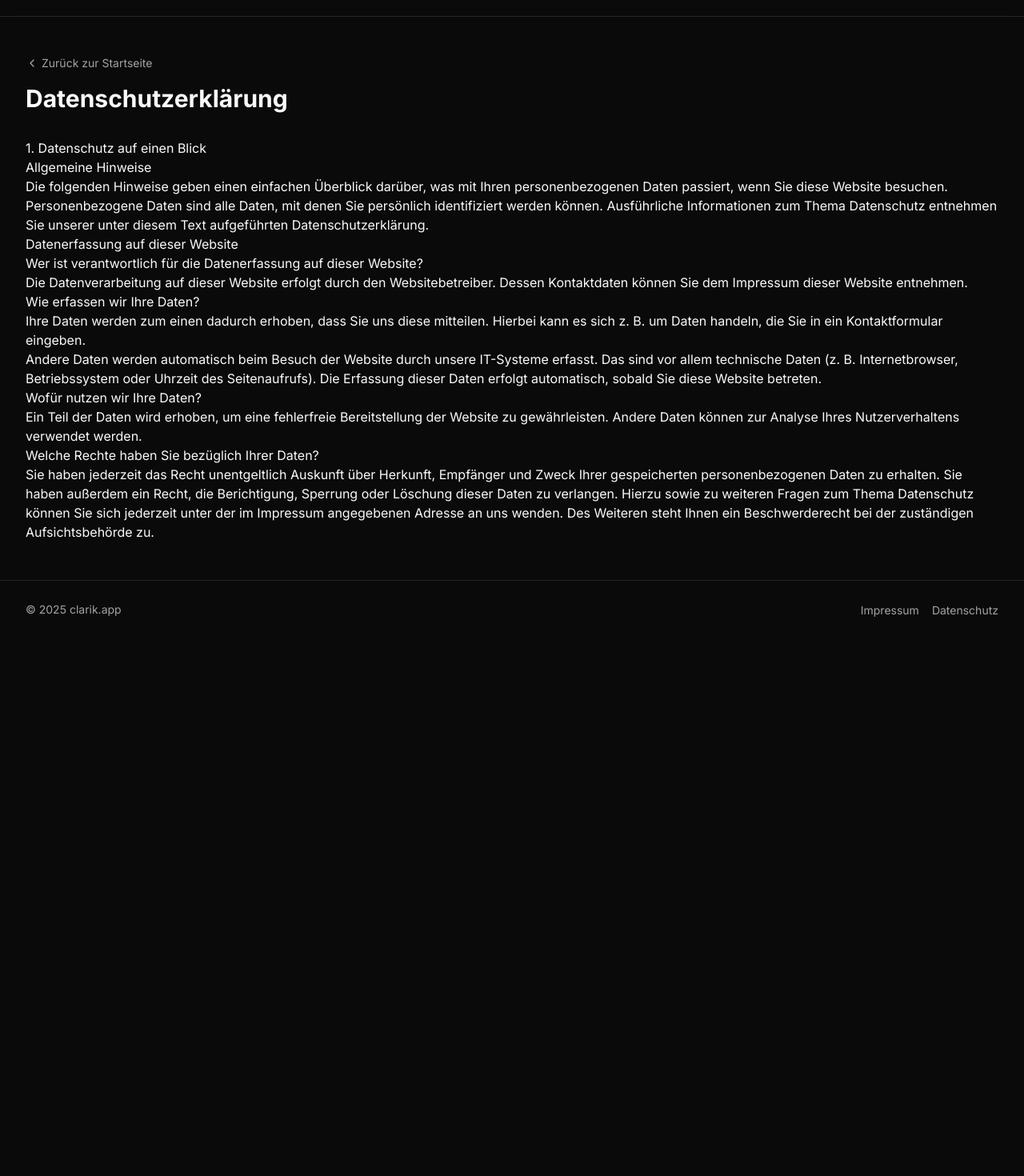
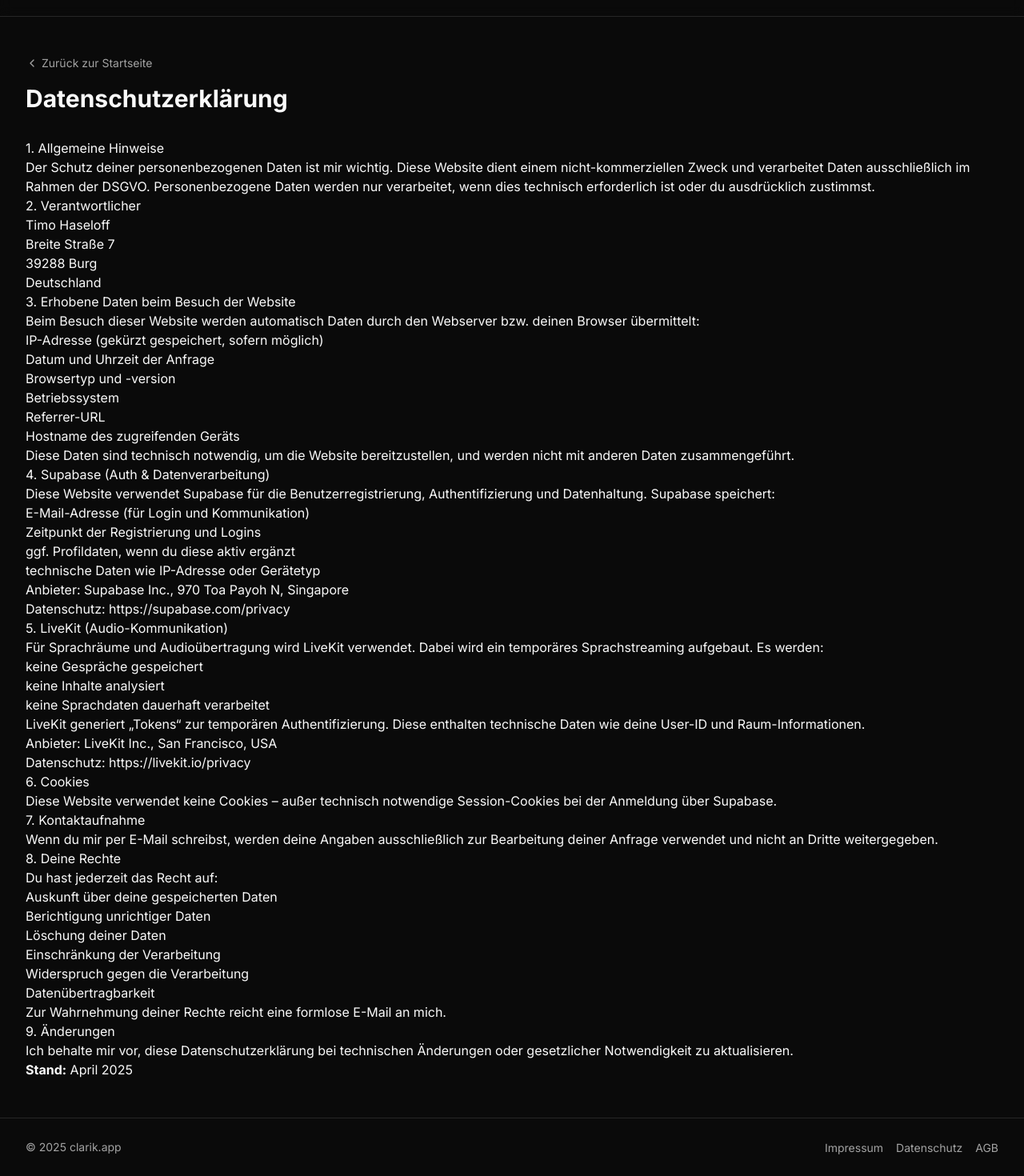
Before and after one commit to ttvtimotheus/clarik, a Next.js app: page /datenschutz in a window 1280 px wide. Shown: the part 44-1514 px from the top of the page at 80% size. Before the commit the page ends 842 px from the top, so only its background shows below. Built offline with nearby package versions, Linux system fonts and the light colour scheme; no server answers.

Commit message:
AGB-Seite erstellt und in Footer eingefügt

```diff
--- /dev/null
+++ b/app/agb/page.tsx
@@ -0,0 +1,122 @@
+import * as React from "react"
+import Link from "next/link"
+import { ChevronLeft } from "lucide-react"
+import { Footer } from "@/components/Footer"
+
+export default function AGBPage() {
+  return (
+    <div className="flex min-h-screen flex-col">
+      <header className="border-b border-border bg-background/95 backdrop-blur supports-[backdrop-filter]:bg-background/60">
+        <div className="container flex h-16 items-center justify-between py-4">
+          <Link href="/" className="flex items-center space-x-2">
+            <span className="text-xl font-bold text-primary">clarik</span>
+          </Link>
+        </div>
+      </header>
+      <main className="flex-1">
+        <section className="container py-12">
+          <Link
+            href="/"
+            className="inline-flex items-center text-sm text-muted-foreground hover:text-primary mb-4"
+          >
+            <ChevronLeft className="mr-1 h-4 w-4" />
+            Zurück zur Startseite
+          </Link>
+
+          <h1 className="text-3xl font-bold mb-8">Allgemeine Geschäftsbedingungen</h1>
+
+          <div className="prose prose-invert max-w-none">
+            <h2>1. Geltungsbereich</h2>
+            <p>
+              Diese Allgemeinen Geschäftsbedingungen (AGB) gelten für die Nutzung der Plattform clarik.app,
+              betrieben von Timo Haseloff (im Folgenden "Betreiber" genannt).
+            </p>
+            <p>
+              Mit der Registrierung bzw. Nutzung der Plattform akzeptiert der Nutzer diese AGB.
+            </p>
+
+            <h2>2. Leistungsbeschreibung</h2>
+            <p>
+              Clarik ist eine Plattform für sprachbasierte Diskussionen mit Fokus auf Klarheit.
+              Die Plattform ermöglicht es Nutzern, an Audio-Diskussionsräumen teilzunehmen oder
+              eigene Räume zu erstellen.
+            </p>
+            <p>
+              Der Betreiber stellt lediglich die technische Infrastruktur zur Verfügung,
+              ohne Einfluss auf die Inhalte der Gespräche zu nehmen.
+            </p>
+
+            <h2>3. Nutzungsbedingungen</h2>
+            <h3>3.1 Registrierung</h3>
+            <p>
+              Für die vollständige Nutzung der Plattform ist eine Registrierung erforderlich.
+              Der Nutzer verpflichtet sich, wahrheitsgemäße Angaben zu machen und seine
+              Zugangsdaten geheim zu halten.
+            </p>
+
+            <h3>3.2 Verantwortung für Inhalte</h3>
+            <p>
+              Der Nutzer ist für alle von ihm erstellten oder geteilten Inhalte selbst verantwortlich.
+              Es ist untersagt, rechtswidrige, beleidigende, diskriminierende oder anderweitig
+              unangemessene Inhalte zu verbreiten.
+            </p>
+
+            <h3>3.3 Verfügbarkeit</h3>
+            <p>
+              Der Betreiber ist bemüht, einen unterbrechungsfreien Zugang zur Plattform zu ermöglichen,
+              kann jedoch keine Garantie für die ständige Verfügbarkeit übernehmen. Wartungsarbeiten
+              oder technische Störungen können zu vorübergehenden Einschränkungen führen.
+            </p>
+
+            <h2>4. Rechte und Pflichten des Betreibers</h2>
+            <p>
+              Der Betreiber behält sich vor, bei Verstößen gegen diese AGB Nutzerkonten zu sperren
+              oder zu löschen. Dies gilt insbesondere bei:
+            </p>
+            <ul>
+              <li>Verbreitung rechtswidriger Inhalte</li>
+              <li>Belästigung anderer Nutzer</li>
+              <li>Missbrauch der Plattform für kommerzielle Zwecke ohne Zustimmung</li>
+              <li>Verstoß gegen die guten Sitten oder geltendes Recht</li>
+            </ul>
+
+            <h2>5. Haftungsausschluss</h2>
+            <p>
+              Der Betreiber haftet nicht für Inhalte, die von Nutzern erstellt oder geteilt werden.
+              Eine Überwachung der Inhalte findet nicht statt.
+            </p>
+            <p>
+              Für Schäden, die durch die Nutzung oder Nichtverfügbarkeit der Plattform entstehen,
+              haftet der Betreiber nur bei Vorsatz oder grober Fahrlässigkeit.
+            </p>
+
+            <h2>6. Datenschutz</h2>
+            <p>
+              Informationen zur Verarbeitung personenbezogener Daten finden sich in der
+              <Link href="/datenschutz" className="text-primary hover:underline"> Datenschutzerklärung</Link>.
+            </p>
+
+            <h2>7. Änderung der AGB</h2>
+            <p>
+              Der Betreiber behält sich vor, diese AGB jederzeit zu ändern. Änderungen werden auf
+              der Plattform bekannt gegeben. Die fortgesetzte Nutzung nach Inkrafttreten von
+              Änderungen gilt als Zustimmung zu den neuen Bedingungen.
+            </p>
+
+            <h2>8. Schlussbestimmungen</h2>
+            <p>
+              Sollten einzelne Bestimmungen dieser AGB unwirksam sein, bleibt die Wirksamkeit
+              der übrigen Bestimmungen davon unberührt.
+            </p>
+            <p>
+              Es gilt deutsches Recht unter Ausschluss des UN-Kaufrechts.
+            </p>
+
+            <p><strong>Stand:</strong> April 2025</p>
+          </div>
+        </section>
+      </main>
+      <Footer />
+    </div>
+  )
+}
--- a/app/datenschutz/page.tsx
+++ b/app/datenschutz/page.tsx
@@ -26,47 +26,106 @@ export default function DatenschutzPage() {
           <h1 className="text-3xl font-bold mb-8">Datenschutzerklärung</h1>
 
           <div className="prose prose-invert max-w-none">
-            <h2>1. Datenschutz auf einen Blick</h2>
-            <h3>Allgemeine Hinweise</h3>
+            <h2>1. Allgemeine Hinweise</h2>
             <p>
-              Die folgenden Hinweise geben einen einfachen Überblick darüber, was mit Ihren personenbezogenen Daten passiert,
-              wenn Sie diese Website besuchen. Personenbezogene Daten sind alle Daten, mit denen Sie persönlich
-              identifiziert werden können. Ausführliche Informationen zum Thema Datenschutz entnehmen Sie unserer
-              unter diesem Text aufgeführten Datenschutzerklärung.
+              Der Schutz deiner personenbezogenen Daten ist mir wichtig. Diese Website dient einem
+              nicht-kommerziellen Zweck und verarbeitet Daten ausschließlich im Rahmen der DSGVO.
+              Personenbezogene Daten werden nur verarbeitet, wenn dies technisch erforderlich ist oder
+              du ausdrücklich zustimmst.
             </p>
 
-            <h3>Datenerfassung auf dieser Website</h3>
+            <h2>2. Verantwortlicher</h2>
             <p>
-              Wer ist verantwortlich für die Datenerfassung auf dieser Website?<br />
-              Die Datenverarbeitung auf dieser Website erfolgt durch den Websitebetreiber. Dessen Kontaktdaten
-              können Sie dem Impressum dieser Website entnehmen.
+              Timo Haseloff<br />
+              Breite Straße 7<br />
+              39288 Burg<br />
+              Deutschland
             </p>
 
-            <h3>Wie erfassen wir Ihre Daten?</h3>
+            <h2>3. Erhobene Daten beim Besuch der Website</h2>
             <p>
-              Ihre Daten werden zum einen dadurch erhoben, dass Sie uns diese mitteilen. Hierbei kann es sich z. B.
-              um Daten handeln, die Sie in ein Kontaktformular eingeben.
+              Beim Besuch dieser Website werden automatisch Daten durch den Webserver bzw. deinen Browser
+              übermittelt:
             </p>
+            <ul>
+              <li>IP-Adresse (gekürzt gespeichert, sofern möglich)</li>
+              <li>Datum und Uhrzeit der Anfrage</li>
+              <li>Browsertyp und -version</li>
+              <li>Betriebssystem</li>
+              <li>Referrer-URL</li>
+              <li>Hostname des zugreifenden Geräts</li>
+            </ul>
             <p>
-              Andere Daten werden automatisch beim Besuch der Website durch unsere IT-Systeme erfasst. Das sind vor
-              allem technische Daten (z. B. Internetbrowser, Betriebssystem oder Uhrzeit des Seitenaufrufs). Die
-              Erfassung dieser Daten erfolgt automatisch, sobald Sie diese Website betreten.
+              Diese Daten sind technisch notwendig, um die Website bereitzustellen, und werden nicht mit
+              anderen Daten zusammengeführt.
             </p>
 
-            <h3>Wofür nutzen wir Ihre Daten?</h3>
+            <h2>4. Supabase (Auth & Datenverarbeitung)</h2>
             <p>
-              Ein Teil der Daten wird erhoben, um eine fehlerfreie Bereitstellung der Website zu gewährleisten.
-              Andere Daten können zur Analyse Ihres Nutzerverhaltens verwendet werden.
+              Diese Website verwendet <a href="https://supabase.com" target="_blank" rel="noopener noreferrer">Supabase</a> für die Benutzerregistrierung, Authentifizierung und Datenhaltung.
+              Supabase speichert:
+            </p>
+            <ul>
+              <li>E-Mail-Adresse (für Login und Kommunikation)</li>
+              <li>Zeitpunkt der Registrierung und Logins</li>
+              <li>ggf. Profildaten, wenn du diese aktiv ergänzt</li>
+              <li>technische Daten wie IP-Adresse oder Gerätetyp</li>
+            </ul>
+            <p>
+              Anbieter: Supabase Inc., 970 Toa Payoh N, Singapore<br />
+              Datenschutz: <a href="https://supabase.com/privacy" target="_blank" rel="noopener noreferrer">https://supabase.com/privacy</a>
             </p>
 
-            <h3>Welche Rechte haben Sie bezüglich Ihrer Daten?</h3>
+            <h2>5. LiveKit (Audio-Kommunikation)</h2>
             <p>
-              Sie haben jederzeit das Recht unentgeltlich Auskunft über Herkunft, Empfänger und Zweck Ihrer
-              gespeicherten personenbezogenen Daten zu erhalten. Sie haben außerdem ein Recht, die Berichtigung,
-              Sperrung oder Löschung dieser Daten zu verlangen. Hierzu sowie zu weiteren Fragen zum Thema Datenschutz
-              können Sie sich jederzeit unter der im Impressum angegebenen Adresse an uns wenden. Des Weiteren steht
-              Ihnen ein Beschwerderecht bei der zuständigen Aufsichtsbehörde zu.
+              Für Sprachräume und Audioübertragung wird <a href="https://livekit.io" target="_blank" rel="noopener noreferrer">LiveKit</a> verwendet.
+              Dabei wird ein temporäres Sprachstreaming aufgebaut. Es werden:
             </p>
+            <ul>
+              <li>keine Gespräche gespeichert</li>
+              <li>keine Inhalte analysiert</li>
+              <li>keine Sprachdaten dauerhaft verarbeitet</li>
+            </ul>
+            <p>
+              LiveKit generiert „Tokens“ zur temporären Authentifizierung. Diese enthalten technische Daten
+              wie deine User-ID und Raum-Informationen.<br />
+              Anbieter: LiveKit Inc., San Francisco, USA<br />
+              Datenschutz: <a href="https://livekit.io/privacy" target="_blank" rel="noopener noreferrer">https://livekit.io/privacy</a>
+            </p>
+
+            <h2>6. Cookies</h2>
+            <p>
+              Diese Website verwendet keine Cookies – außer technisch notwendige Session-Cookies bei der
+              Anmeldung über Supabase.
+            </p>
+
+            <h2>7. Kontaktaufnahme</h2>
+            <p>
+              Wenn du mir per E-Mail schreibst, werden deine Angaben ausschließlich zur Bearbeitung deiner
+              Anfrage verwendet und nicht an Dritte weitergegeben.
+            </p>
+
+            <h2>8. Deine Rechte</h2>
+            <p>Du hast jederzeit das Recht auf:</p>
+            <ul>
+              <li>Auskunft über deine gespeicherten Daten</li>
+              <li>Berichtigung unrichtiger Daten</li>
+              <li>Löschung deiner Daten</li>
+              <li>Einschränkung der Verarbeitung</li>
+              <li>Widerspruch gegen die Verarbeitung</li>
+              <li>Datenübertragbarkeit</li>
+            </ul>
+            <p>
+              Zur Wahrnehmung deiner Rechte reicht eine formlose E-Mail an mich.
+            </p>
+
+            <h2>9. Änderungen</h2>
+            <p>
+              Ich behalte mir vor, diese Datenschutzerklärung bei technischen Änderungen oder gesetzlicher
+              Notwendigkeit zu aktualisieren.
+            </p>
+
+            <p><strong>Stand:</strong> April 2025</p>
           </div>
         </section>
       </main>
--- a/components/Footer.tsx
+++ b/components/Footer.tsx
@@ -8,6 +8,7 @@ export function Footer() {
         <div className="space-x-4">
           <Link href="/impressum" className="text-sm text-muted-foreground hover:text-primary">Impressum</Link>
           <Link href="/datenschutz" className="text-sm text-muted-foreground hover:text-primary">Datenschutz</Link>
+          <Link href="/agb" className="text-sm text-muted-foreground hover:text-primary">AGB</Link>
         </div>
       </div>
     </footer>
```
